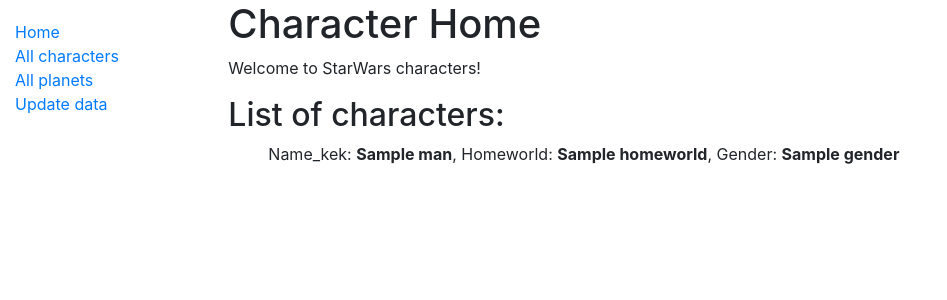
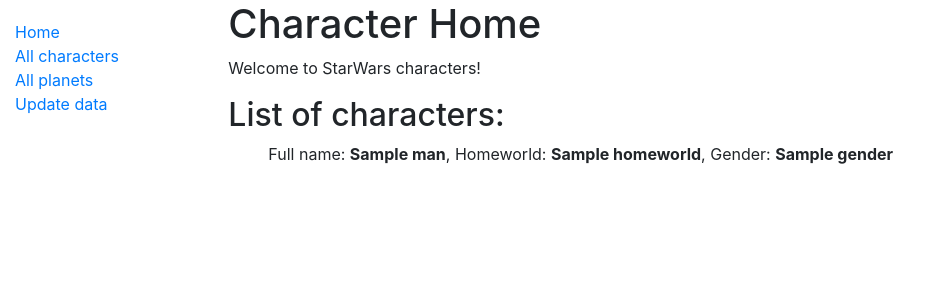
Before and after one commit to evgen66rus/starwars, a Django app: template finaltask/templates/character.html in a window 1280 px wide. Shown: the top 300 px of the page, without its empty margins (0-947 px from the left). Run offline with Django 3.2, Linux system fonts and the light colour scheme; the template is opened without the code that fills it: most values are stand-ins (such as "Sample title", 1, 10 or a date in 2020).

Commit message:
testing pipeline

```diff
--- a/finaltask/templates/character.html
+++ b/finaltask/templates/character.html
@@ -8,7 +8,7 @@
 
   <ul>
     {% for man in person %}
-        <p>Name_kek: <strong>{{ man.name }}</strong>, Homeworld: <strong>{{ man.homeworld }}</strong>, Gender: <strong>{{ man.gender }}</strong></p>
+        <p>Full name: <strong>{{ man.name }}</strong>, Homeworld: <strong>{{ man.homeworld }}</strong>, Gender: <strong>{{ man.gender }}</strong></p>
     {% endfor %}
   </ul>
 {% endblock %}
```
